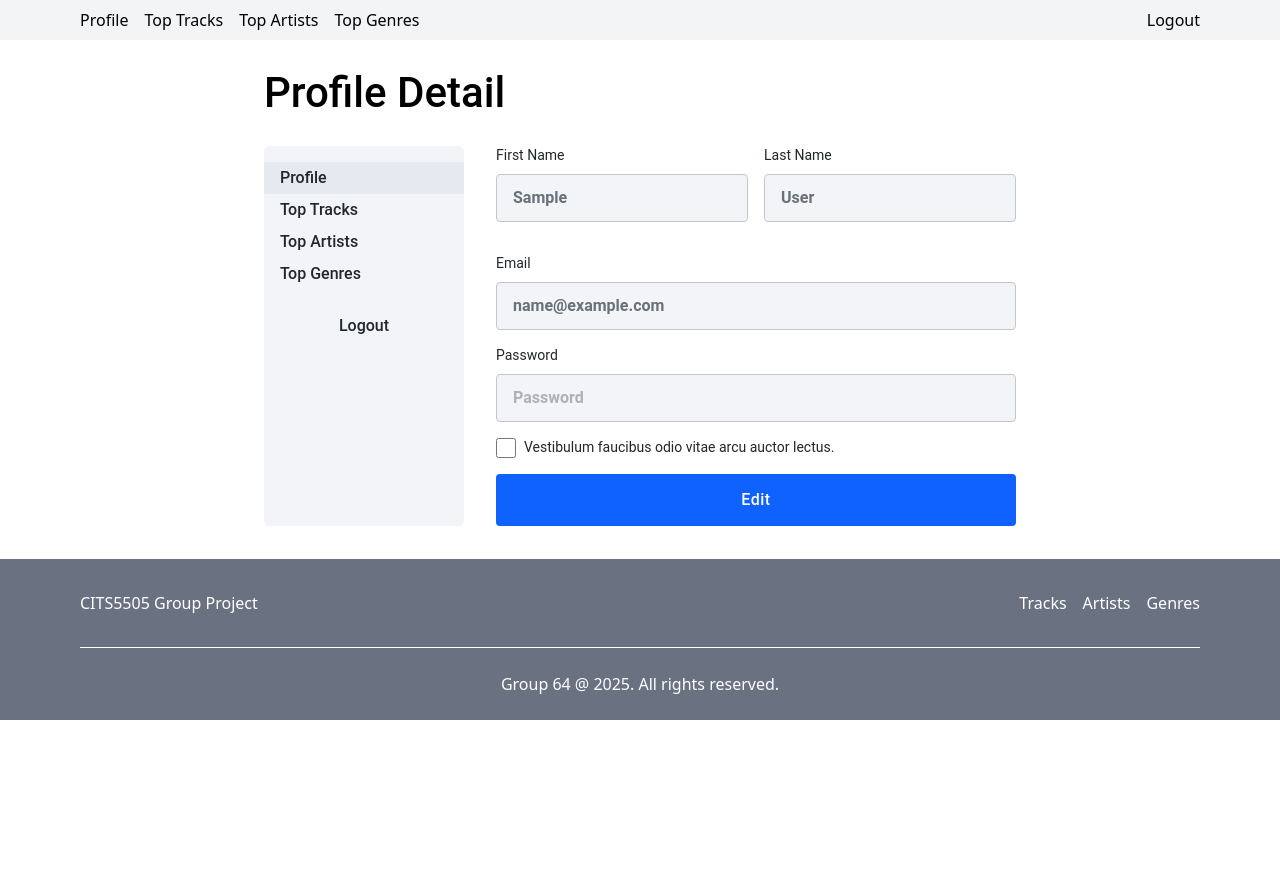
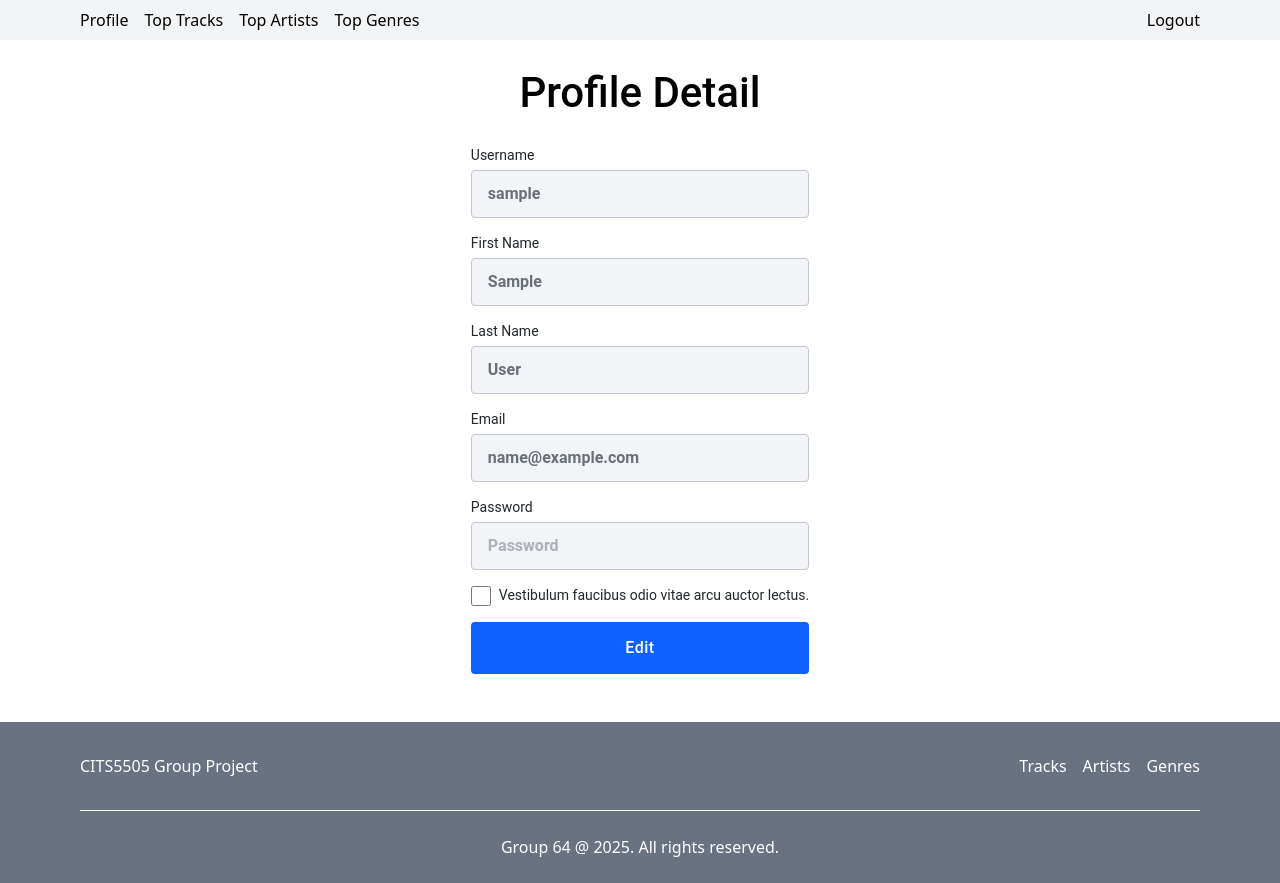
Before and after one commit to ErikaKK/cits5505_group_project, a Flask app: page /account/profile in a window 1280 px wide. Shown: the part 80-963 px from the top of the page. Before the commit the page ends 800 px from the top, so only its background shows below. Run offline with Flask 3, Linux system fonts and the light colour scheme; the visitor is signed in with stand-in values (Sample User, id 1).

Commit message:
refactor: remove bio field from user model and database

```diff
--- a/app/account/forms.py
+++ b/app/account/forms.py
@@ -8,6 +8,7 @@ class ProfileForm(FlaskForm):
     email = StringField('Email', validators=[DataRequired(), Email()])
     password = PasswordField('Password', validators=[Optional(), Length(min=6)])
     terms = BooleanField('Terms', validators=[DataRequired()])
+    username = StringField('Username', validators=[DataRequired(), Length(max=50)])
 
 class PasswordForm(FlaskForm):
     current_password = PasswordField('Current Password', validators=[DataRequired()])
--- a/app/account/routes.py
+++ b/app/account/routes.py
@@ -13,6 +13,8 @@ def profile():
     if form.validate_on_submit():
         try:
             # Update user information
+            if form.username.data:
+                current_user.username = form.username.data
             if form.first_name.data:
                 current_user.first_name = form.first_name.data
             if form.last_name.data:
@@ -30,6 +32,7 @@ def profile():
             flash('An error occurred while updating your profile. Please try again.', 'error')
 
     # Pre-fill form data
+    form.username.data = current_user.username
     form.first_name.data = current_user.first_name
     form.last_name.data = current_user.last_name
     form.email.data = current_user.email
--- a/app/models.py
+++ b/app/models.py
@@ -14,7 +14,7 @@ class User(UserMixin, db.Model):
     username: so.Mapped[str] = so.mapped_column(sa.String(64), index=True, unique=True)
     email: so.Mapped[str] = so.mapped_column(sa.String(120), index=True, unique=True)
     password_hash: so.Mapped[Optional[str]] = so.mapped_column(sa.String(256))
-    bio: so.Mapped[Optional[str]] = so.mapped_column(sa.String(200), nullable=True)
+    # bio: so.Mapped[Optional[str]] = so.mapped_column(sa.String(200), nullable=True)
     first_name: so.Mapped[Optional[str]] = so.mapped_column(sa.String(50))
     last_name: so.Mapped[Optional[str]] = so.mapped_column(sa.String(50))
 
--- a/app/templates/account/profile.html
+++ b/app/templates/account/profile.html
@@ -7,18 +7,19 @@
     </div>
 
     <div class="profile-content">
-        <div class="profile-sidebar">
-            <div class="menu-item active">Profile</div>
-            <div class="menu-item">Top Tracks</div>
-            <div class="menu-item">Top Artists</div>
-            <div class="menu-item">Top Genres</div>
-            <div class="menu-item logout">Logout</div>
-        </div>
 
         <div class="profile-main">
             <form method="POST" action="{{ url_for('account.profile') }}" class="profile-form">
                 {{ form.hidden_tag() }}
-                <div class="form-row">
+                <div class="form-group">
+                    <label for="username">Username</label>
+                    {{ form.username(class="form-control", placeholder="Username") }}
+                    {% if form.username.errors %}
+                        {% for error in form.username.errors %}
+                            <div class="error-message">{{ error }}</div>
+                        {% endfor %}
+                    {% endif %}
+                </div>
                 <div class="form-group">
                     <label for="first_name">First Name</label>
                     {{ form.first_name(class="form-control", placeholder="First Name") }}
@@ -36,7 +37,6 @@
                             <div class="error-message">{{ error }}</div>
                         {% endfor %}
                     {% endif %}
-                    </div>
                 </div>
                 <div class="form-group">
                     <label for="email">Email</label>
@@ -95,6 +95,7 @@
     line-height: 1em;
     color: #000000;
     margin: 0;
+    text-align: center;
 }
 
 .profile-content {
@@ -141,6 +142,7 @@
 .profile-form {
     max-width: 520px;
     margin: 0 auto;
+    margin-bottom: 48px;
 }
 
 .form-row {
@@ -156,7 +158,7 @@
 
 .form-group label {
     display: block;
-    margin-bottom: 8px;
+    margin-bottom: 4px;
     font-family: 'Roboto', sans-serif;
     font-weight: 400;
     font-size: 14px;
```
Also changed, not shown: migrations/versions/bcc6e94649b7_remove_bio_field_from_user_model.py (added, +32 -0 lines), app.db. Lines whose indentation alone changed are shown as unchanged.
